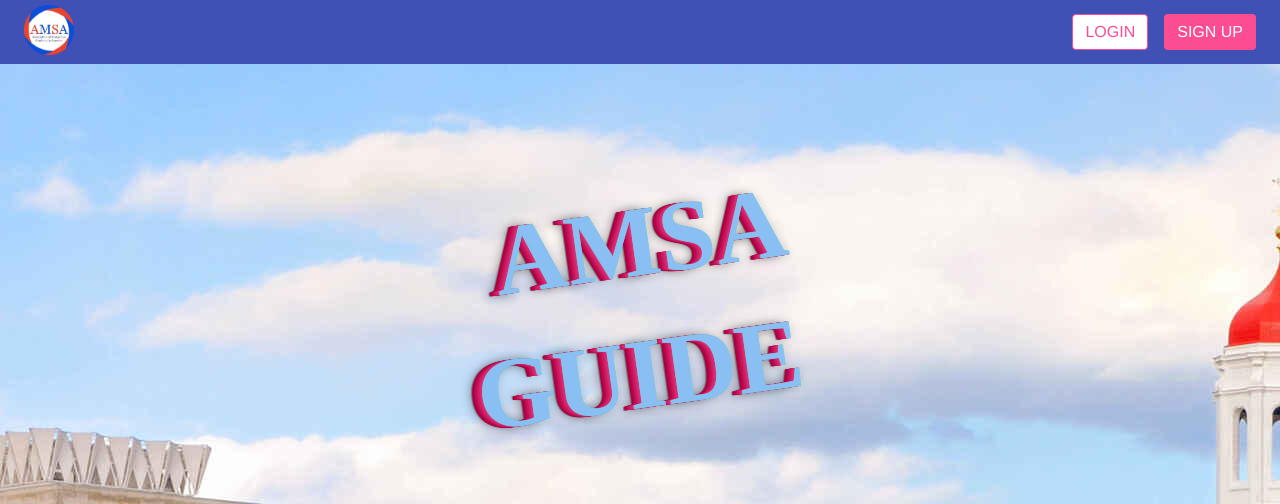
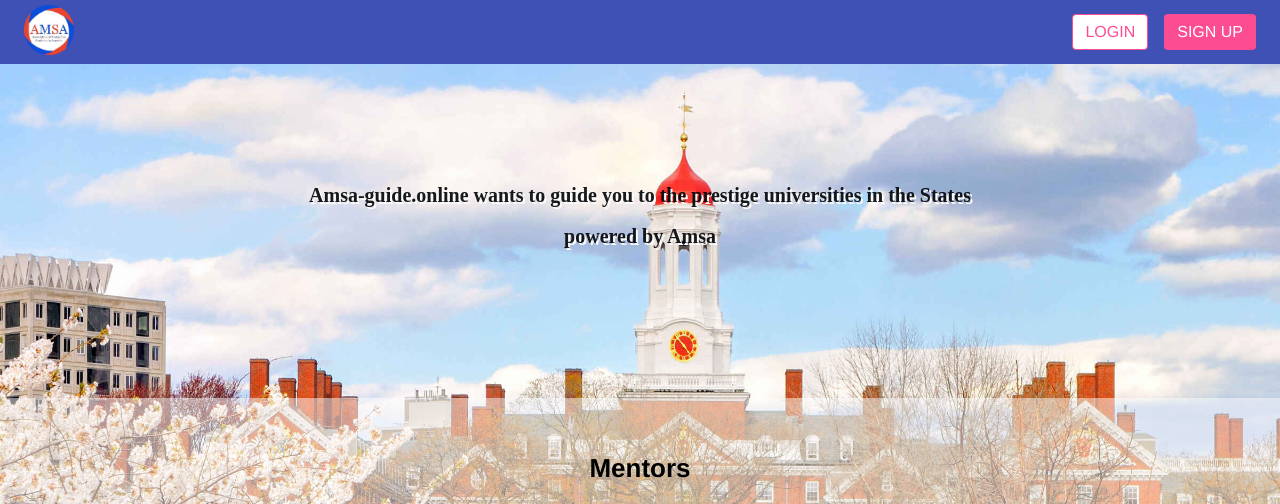
Before and after one commit to tsenguunchik/act2021-team2, a Vue app: page / in a window 1280 px wide. Shown: the top 504 px of the page. Built offline with nearby package versions, Linux system fonts and the light colour scheme; no server answers; the database is empty; a web font is replaced by a local one; what vue-disqus would draw is missing.

Commit message:
back_ground photo

```diff
--- a/src/App.vue
+++ b/src/App.vue
@@ -17,6 +17,9 @@
 }
 body {
   background-image: url('../src/assets/uni.jpg');
+  background-repeat: no-repeat;
+  background-size: auto;
+  background-size: 100% 100%;
   word-break: break-word;
 }
 </style>
--- a/src/views/Home.vue
+++ b/src/views/Home.vue
@@ -4,8 +4,8 @@
 
     <div class="hero">
       <div class="headline">
-        <div>AMSA</div>
-        <div>GUIDE</div>
+        <div>Amsa-guide.online wants to guide you to the prestige universities in the States</div>
+        <div>powered by Amsa</div>
       </div>
       <!--img class="hero-img" src="../assets/uni.jpg" alt=""-->
     </div>
@@ -97,20 +97,14 @@
 .headline {
   flex: 0 0 auto;
   margin: 20px 50px 50px;
-  font-size: 100px;
-  color: #91bbfae8;
+  font-size: 20px;
+  color: #000307e8;
   font-family: Product Sans;
   font-weight: bold;
   text-align: center;
-  text-shadow: 0px 0px 0 rgb(56, 232, 179), -1px 0px 0 rgb(225, 49, 119),
-    -2px 0px 0 rgb(219, 43, 113), -3px 0px 0 rgb(213, 37, 107),
-    -4px 0px 0 rgb(207, 31, 101), -5px 0px 0 rgb(200, 24, 94),
-    -6px 0px 0 rgb(194, 18, 88), -7px 0px 0 rgb(188, 12, 82),
-    -8px 0px 0 rgb(181, 5, 75), -9px 0px 0 rgb(175, -1, 69),
-    -10px 0px 0 rgb(169, -7, 63), -11px 0px 10px rgba(51, 51, 51, 0.52),
-    -11px 0px 1px rgba(51, 51, 51, 0.5), 0px 0px 10px rgba(51, 51, 51, 0.2);
+  text-shadow: 2px 2px #fdfcfc;
   div {
-    transform: rotate(-8deg);
+    ///transform: rotate(-8deg);
     &:not(:last-child) {
       margin-bottom: 18px;
     }
```
